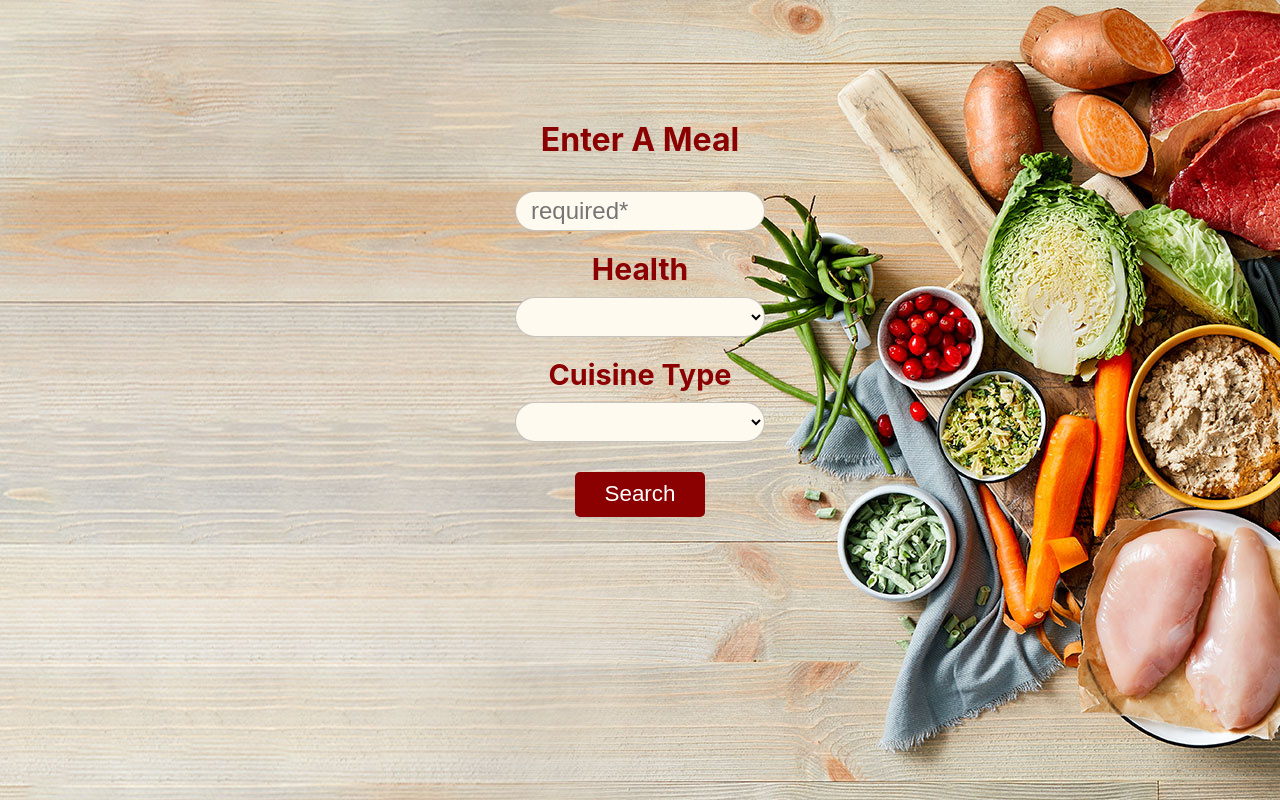
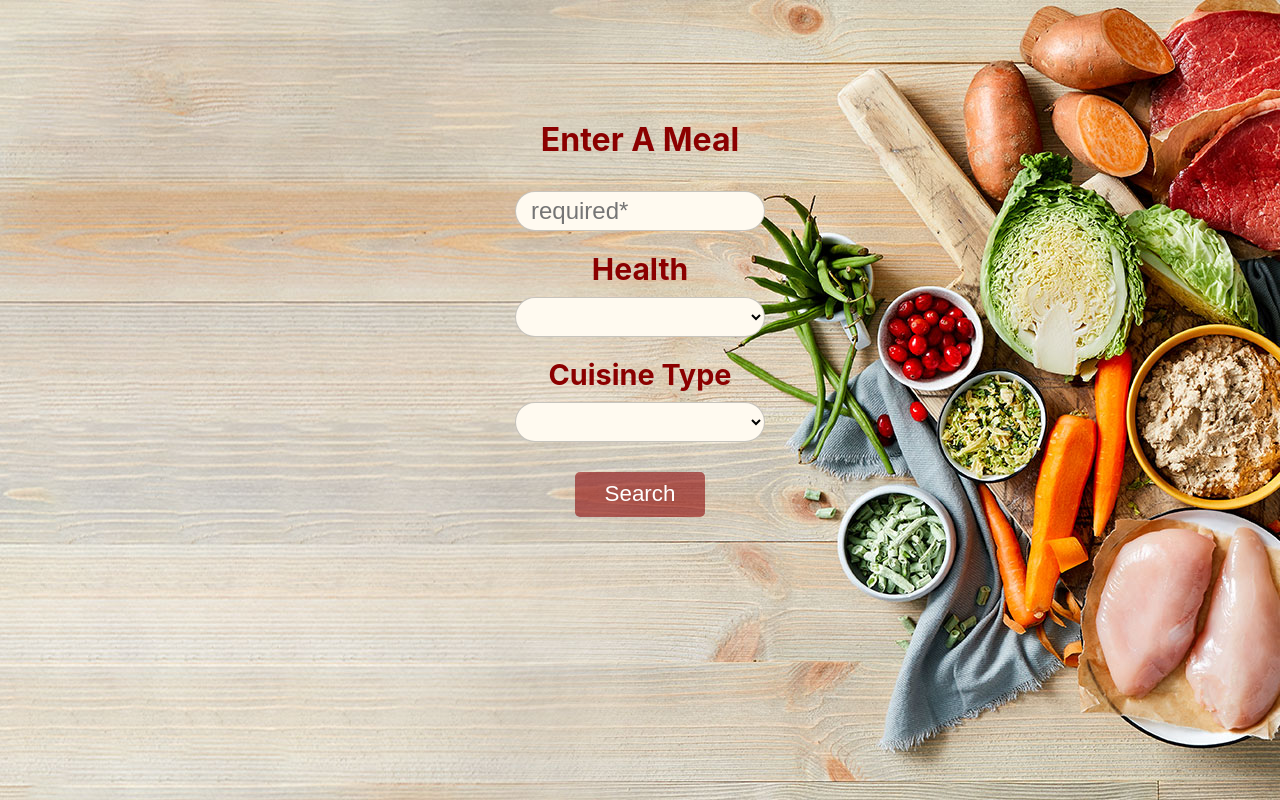
Before and after one commit to nicolas-garcess/recipe-app, a React (Create React App) app: page / in a window 1280 px wide. Built offline with nearby package versions, Linux system fonts and the light colour scheme.

Commit message:
Desvanecido del botón search cuando está desactivado, agregado del aria-current a la paginación y estilo de cuando esté seleccionada alguna página

```diff
--- a/src/App.css
+++ b/src/App.css
@@ -2,3 +2,7 @@
   text-align: center;
   height: 100%;
 }
+
+.visuallyhidden {
+  display: none;
+}
--- a/src/components/CookeryBook/index.jsx
+++ b/src/components/CookeryBook/index.jsx
@@ -19,7 +19,7 @@ const CookeryBook = () => {
   const changePage = (pageNumber, e) => {
     e.preventDefault();
 
-    setCurrentPage(pageNumber)
+    setCurrentPage(pageNumber);
   };
 
   useEffect(() => {
@@ -42,6 +42,7 @@ const CookeryBook = () => {
         recipesPerPage={recipesPerPage}
         allRecipe={data.length}
         paginate={changePage}
+        curretPage={currentPage}
       />
     </div>
   );
--- a/src/components/Form/index.jsx
+++ b/src/components/Form/index.jsx
@@ -172,7 +172,7 @@ const Form = () => {
           invalid={form.cuisineType.invalid}
           invalidMessage={form.cuisineType.invalidMessage}
         />
-        <Search searchInfo={searchRecipe} action={form.search.disable} />
+        <Search searchInfo={searchRecipe} isDisable={form.search.disable} />
         <Alert message={alertPopUp.message} invalid={alertPopUp.invalid} closeAlert={closeAlert} />
       </fieldset>
     </form>
--- a/src/components/GoBack/index.css
+++ b/src/components/GoBack/index.css
@@ -5,6 +5,7 @@
     height: 40px;
     line-height: 35px;
     border-radius: 5px;
+    list-style-type: none;
 }
 
 .goback-link {
--- a/src/components/GoBack/index.jsx
+++ b/src/components/GoBack/index.jsx
@@ -3,9 +3,14 @@ import './index.css'
 
 const GoBack = () => {
   return (
-    <div className="goback-conatiner">
-      <Link to="/" className="goback-link">go back</Link>
-    </div>
+    <nav aria-label="Main menu">
+      <h2 className="visuallyhidden">Main menu</h2>
+      <ul role="menubar">
+        <li className="goback-conatiner" role="menuitem">
+          <Link to="/" className="goback-link">go back</Link>
+        </li>
+      </ul>
+    </nav>
   )
 }
 
--- a/src/components/Pagination/index.css
+++ b/src/components/Pagination/index.css
@@ -15,8 +15,12 @@
 }
 
 .pagination li:hover {
+    outline: 1px solid rgb(139, 0, 0);
+    box-shadow: 1px 1px 10px 1px rgb(128, 128, 128);
+}
+
+.selected-page {
     outline: 3px solid rgb(139, 0, 0);
-    box-shadow: 3px 3px 8px 3px rgb(128, 128, 128);
 }
 
 .page-link {
--- a/src/components/Pagination/index.jsx
+++ b/src/components/Pagination/index.jsx
@@ -1,6 +1,6 @@
 import './index.css';
 
-const Pagination = ({ recipesPerPage, allRecipe, paginate }) => {
+const Pagination = ({ recipesPerPage, allRecipe, paginate, curretPage }) => {
   const pageNumbers = [];
 
   for (let i = 1; i <= Math.ceil(allRecipe / recipesPerPage); i++) {
@@ -11,12 +11,14 @@ const Pagination = ({ recipesPerPage, allRecipe, paginate }) => {
     <nav aria-label="pagination">
       <ul className="pagination">
         {pageNumbers.map(page => (
-          <li key={page}>
+          <li key={page} className={`${(curretPage === page) ? "selected-page": ""}`}>
             <a
               onClick={(e) => paginate(page, e)}
               href="!#"
               className="page-link"
+              {...((curretPage === page) ? {"aria-current": "page"}: {})}
             >
+              <span className="visuallyhidden">page</span>
               {page}
             </a>
           </li>
--- a/src/components/Search/index.css
+++ b/src/components/Search/index.css
@@ -7,6 +7,10 @@
     font-size: 1.4em;
     text-transform: capitalize;
     color: white;
-    background-color: darkred;
+    background-color: rgba(139, 0, 0, 0.568);
+}
+
+.enable {
+    background-color: rgb(139, 0, 0);
     cursor: pointer;
 }
--- a/src/components/Search/index.jsx
+++ b/src/components/Search/index.jsx
@@ -1,12 +1,12 @@
 import './index.css';
 
-const Search = ({ searchInfo, action }) => {
+const Search = ({ searchInfo, isDisable }) => {
   return (
     <div className="search-container" role="search">
       <button
         onClick={(e) => searchInfo(e)}
-        disabled={action}
-        className="search-container__button"
+        disabled={isDisable}
+        className={`search-container__button ${!isDisable ? "enable" : ""}`}
       >
         search
       </button>
```
Also changed, not shown: 2 other files (tests, documents, lock files or other folders).
